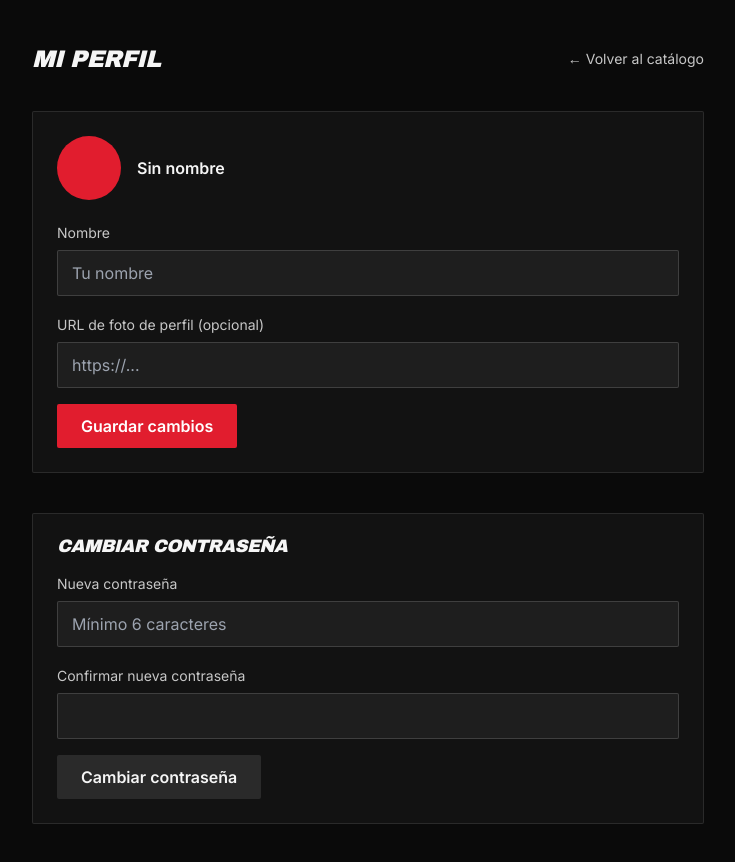
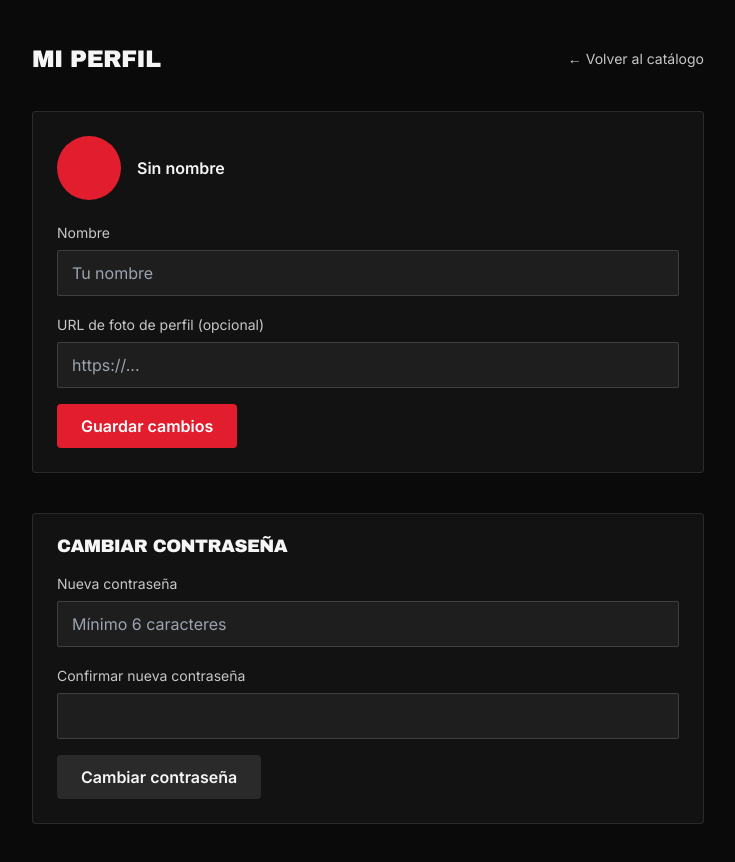
Before and after one commit to adonisventuramartinez-ai/onyx-prime, a Next.js app: page /perfil in a window 1280 px wide. Shown: the top 862 px of the page, without its empty margins (272-1007 px from the left). Built offline with nearby package versions, Linux system fonts and the light colour scheme; no server answers.

Commit message:
Refactor styles and structure in perfil page

```diff
--- a/app/perfil/page.tsx
+++ b/app/perfil/page.tsx
@@ -94,13 +94,13 @@ export default function PerfilPage() {
     <main className="min-h-screen bg-nf-dark px-4 py-8 md:py-12">
       <div className="max-w-2xl mx-auto space-y-10">
         <div className="flex items-center justify-between">
-          <h1 className="font-display italic text-2xl text-nf-cream">Mi perfil</h1>
+          <h1 className="font-display text-2xl text-nf-cream">Mi perfil</h1>
           <Link href="/" className="text-nf-gray-light hover:text-nf-cream text-sm">
             ← Volver al catálogo
           </Link>
         </div>
 
-        <section className="bg-nf-surface/60 border border-white/10 rounded-sm p-6 space-y-5">
+        <section className="bg-nf-surface/60 border border-white/10 rounded p-6 space-y-5">
           <div className="flex items-center gap-4">
             <div className="w-16 h-16 rounded-full bg-nf-red flex items-center justify-center text-2xl font-display font-semibold text-white overflow-hidden shrink-0">
               {avatarUrl ? (
@@ -146,15 +146,15 @@ export default function PerfilPage() {
             <button
               type="submit"
               disabled={guardandoPerfil}
-              className="bg-nf-red hover:bg-nf-red-hover text-white transition-colors px-6 py-2.5 rounded-sm font-semibold disabled:opacity-50"
+              className="bg-nf-red hover:bg-nf-red-hover text-white transition-colors px-6 py-2.5 rounded font-semibold disabled:opacity-50"
             >
               {guardandoPerfil ? "Guardando..." : "Guardar cambios"}
             </button>
           </form>
         </section>
 
-        <section className="bg-nf-surface/60 border border-white/10 rounded-sm p-6 space-y-4">
-          <h2 className="font-display italic text-lg text-nf-cream">Cambiar contraseña</h2>
+        <section className="bg-nf-surface/60 border border-white/10 rounded p-6 space-y-4">
+          <h2 className="font-display text-lg text-nf-cream">Cambiar contraseña</h2>
           <form onSubmit={cambiarPassword} className="space-y-4">
             <Campo label="Nueva contraseña">
               <input
@@ -182,7 +182,7 @@ export default function PerfilPage() {
             <button
               type="submit"
               disabled={guardandoPassword}
-              className="bg-white/10 hover:bg-white/20 text-nf-cream transition-colors px-6 py-2.5 rounded-sm font-semibold disabled:opacity-50"
+              className="bg-white/10 hover:bg-white/20 text-nf-cream transition-colors px-6 py-2.5 rounded font-semibold disabled:opacity-50"
             >
               {guardandoPassword ? "Guardando..." : "Cambiar contraseña"}
             </button>
```
